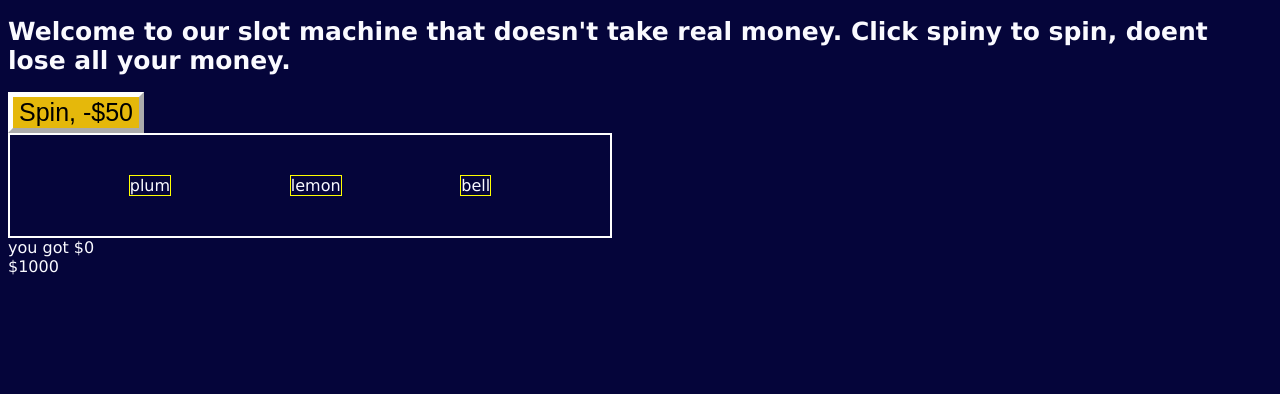
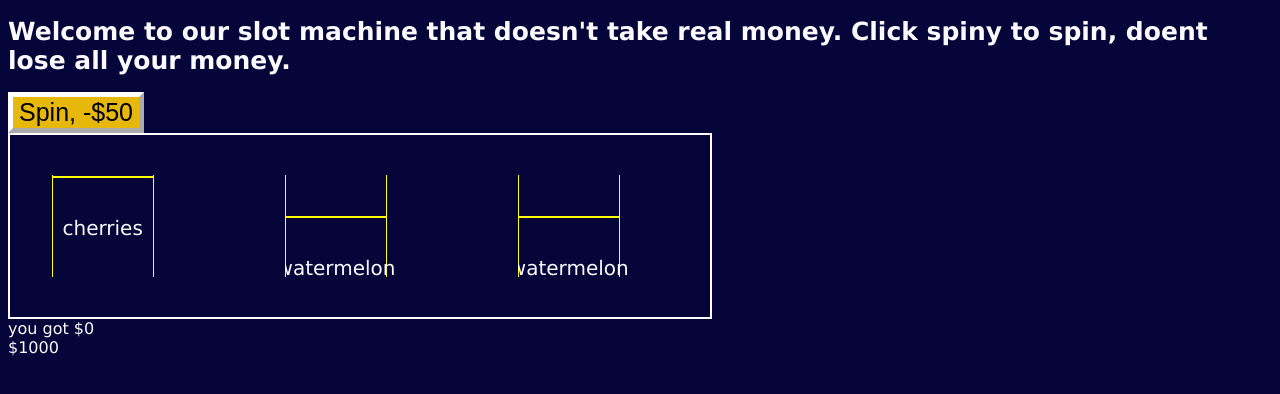
Before and after one commit to Bruno-Goodrich/create-react-starter, a React (Vite) app: page / in a window 1280 px wide. Shown: the top 394 px of the page. Built offline with nearby package versions, Linux system fonts and the light colour scheme.

Commit message:
made it spin

```diff
--- a/src/App.css
+++ b/src/App.css
@@ -21,12 +21,31 @@ button{
 .symbolz {
     border: 2px solid white;
     display: inline-flex;
-    width: 600px;
+    width: 700px;
     justify-content: space-evenly;
     padding-top: 40px;
     padding-bottom: 40px;
 }
 
-.sym {
+.slot-item {
+    width: 100px;
+    height: 100px;
     border: 1px solid yellow;
+    display: grid;
+    place-content: center;
+    font-size: 20px ;
+
 }
+
+.slot-col {
+    width: 150px;
+    height: 102.5px;
+    overflow-y: hidden;
+    margin-left: auto;
+    margin-right: auto;
+}
+
+.strip {
+    position: relative;
+    transition: top 2000ms;
+}
--- a/src/App.jsx
+++ b/src/App.jsx
@@ -1,20 +1,20 @@
 import { useState } from 'react';
 import './App.css'
-import { slots, randomSymbol, winnings} from './slotMachine';
+import { slots, randomize, winnings} from './slotMachine';
 
 
 const App = () => {
-const [symbol1, setSymbol1] = useState(randomSymbol())
-const [symbol2, setSymbol2] = useState(randomSymbol())
-const [symbol3, setSymbol3] = useState(randomSymbol())
+const [symbol1, setSymbol1] = useState(randomize())
+const [symbol2, setSymbol2] = useState(randomize())
+const [symbol3, setSymbol3] = useState(randomize())
 const [total, setTotal] = useState(1000)
 const [dollar, setDollar] = useState(0)
 
 
 const spin = () => {
-  let s1 = (randomSymbol())
-  let s2 = (randomSymbol())
-  let s3 = (randomSymbol())
+  let s1 = (randomize())
+  let s2 = (randomize())
+  let s3 = (randomize())
   let d = winnings(s1,s2,s3)
   setDollar(d)
   setTotal(total - 50 + dollar)
@@ -26,18 +26,38 @@ const spin = () => {
 if (total <= 0){
   setTotal(1000)
 }
+const getOffset = (symbol) =>{
+  let symIndex = slots.indexOf(symbol)
+  let offset = -1 * symIndex * 100
+  return offset
+}
   return (
     <main>
-      {/* Starter Code provided by teacher
-          -- you can remove this once you've updated this file
-       */}
-
       <h1>Welcome to our slot machine that doesn't take real money. Click spiny to spin, doent lose all your money.</h1>
-     <button onClick={spin}>Spin, -$50</button><br></br>
+     <button onClick={spin}>Spin, -$50</button><br/>
      <div class ="symbolz">
-      <div class ="sym">{symbol1}</div>
-      <div class ="sym">{symbol2}</div>
-      <div class ="sym">{symbol3}</div>
+      <section class="slot-col">
+        <div class="strip"
+        style={{top: getOffset(symbol1)}}>
+          {slots.map(
+            (s)=>(<div className="slot-item">{s}</div>)
+          )}
+          </div>
+      </section>
+      <section class="slot-col">
+        <div class="strip"
+        style={{top: getOffset(symbol2)}}>
+          {slots.map(
+          (s)=>(<div className="slot-item">{s}</div>)
+        )}</div>
+      </section>
+      <section class="slot-col">
+        <div class="strip"
+        style={{top: getOffset(symbol3)}}>
+        {slots.map(
+            (s)=>(<div className="slot-item">{s}</div>)
+          )}</div>
+        </section>
      </div>
      <div>you got ${dollar}</div>
      <div>${total + dollar}</div>
--- a/src/slotMachine.jsx
+++ b/src/slotMachine.jsx
@@ -1,23 +1,11 @@
 export let slots = ["seven","cherries", "cherries", "cherries", "bannana", "bannana", "bannana", "bannana", "bannana", "bannana", "plum", "plum", "plum", "plum", "plum", "plum", "lemon", "lemon", "lemon", "lemon", "lemon", "watermelon", "watermelon", "watermelon", "watermelon", "watermelon", "bell", "bell", "bell", "bell", "orange", "orange", "orange", "orange", "orange", "orange", "bars", "bars"];
 
-export const randomSymbol = () =>{
+export const randomize = () =>{
   let randomInt = Math.floor(Math.random() * slots.length)
   let randomized = slots[randomInt]
   return randomized
 }
-/*export const SlotMachine = () =>{
- let randomSlot = 0
 
- const spin = ()=>{
-   const randomSlot = Math.floor(Math.random * slots.length)
-   return randomSlot
- }
-
- return <div>
-   <button onClick={spin()}>Spin</button>
-    <h1>{slots[randomSlot]}</h1>
-  </div>
-}*/
 const getValueOfSymbol = (symbol) =>{
   let value = 0
   if(symbol == "seven"){
```
